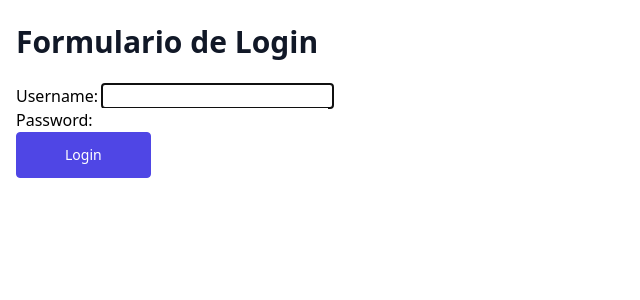
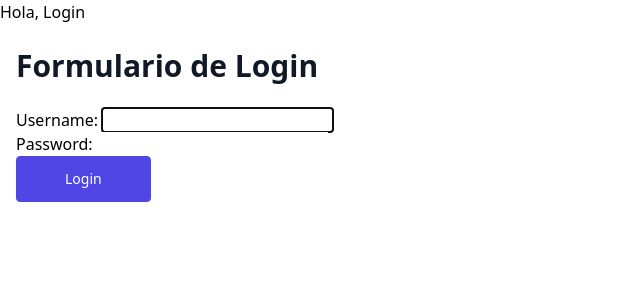
Before and after one commit to JuanCarlosLopezHortelano/Django-Cafeteria, a Django app: page /usuarios/login/ in a window 1280 px wide. Shown: the top 300 px of the page, without its empty margins (0-640 px from the left). Run offline with Django 5.2, Linux system fonts and the light colour scheme; some libraries are stand-ins or nearby versions.

Commit message:
Problemas con la sesion de usuario

```diff
--- a/coffee_shop/coffee_shop/urls.py
+++ b/coffee_shop/coffee_shop/urls.py
@@ -22,6 +22,6 @@ from django.conf import settings
 urlpatterns = [
     path('admin/', admin.site.urls),
     path('productos/', include('products.urls')),
-    path('usuarios/', include('users.urls')),
+    path('usuarios/', include('users.urls'))
 
 ] + static(settings.MEDIA_URL, document_root=settings.MEDIA_ROOT)
--- a/coffee_shop/templates/base.html
+++ b/coffee_shop/templates/base.html
@@ -7,6 +7,13 @@
     <script src="https://cdn.tailwindcss.com"></script>
 </head>
 <body>
+    Hola,
+    {% if user.id_authenticated%}
+        {{user.username}}
+    {%else%}
+        <a href="{% url "login" %}">Login</a>
+
+    {%endif%}
     <div class="container mx-auto px-4">
         {% block content %}{% endblock content %}
     </div>
--- a/coffee_shop/users/urls.py
+++ b/coffee_shop/users/urls.py
@@ -1,5 +1,3 @@
-
-
 from django.contrib.auth.views import LoginView
 from django.urls import path
 
```
Also changed, not shown: coffee_shop/users/templates/users/login.html (+3 -4 lines).
